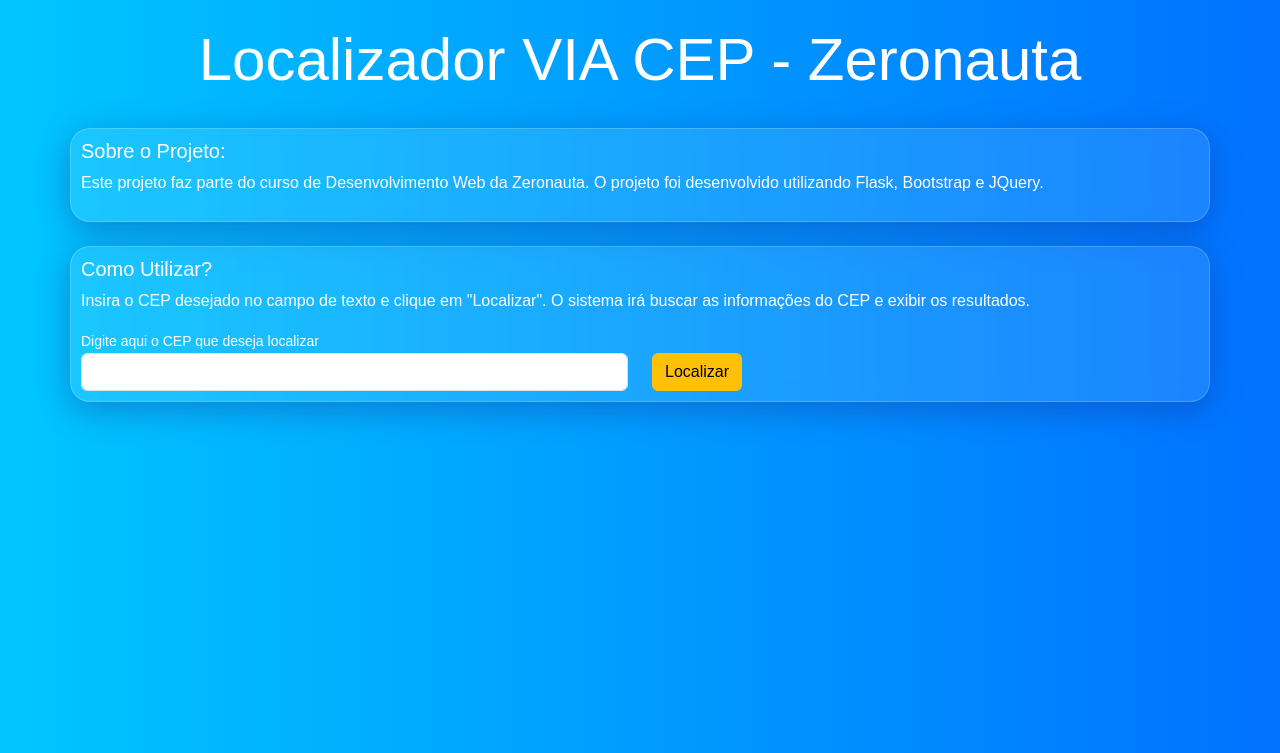
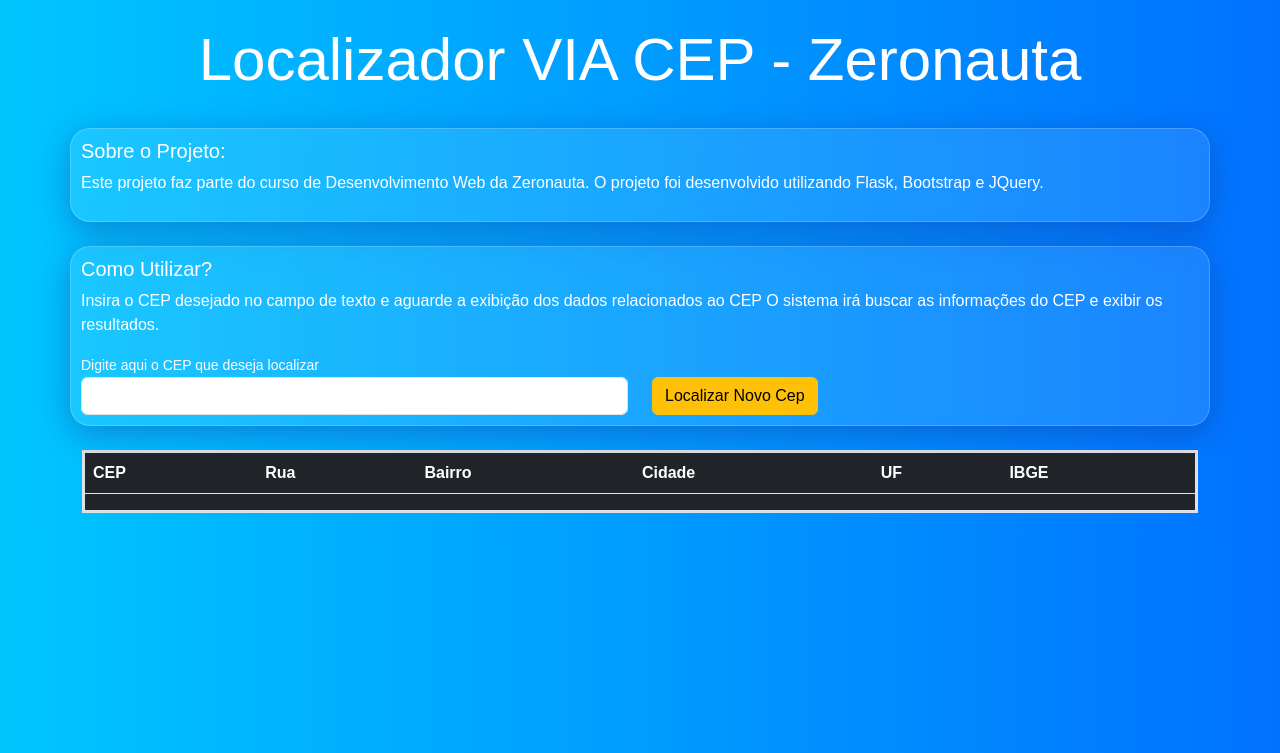
Before and after one commit to DougPomp/Localizador-de-CEP, a Flask app: page / in a window 1280 px wide. Shown: the top 753 px of the page. Run offline with Flask 3, Linux system fonts and the light colour scheme; lists and menus that the app fills with data are empty.

Commit message:
Feat: Busca de dados via API do via CEP utilizando jquery (assíncrono- AJAX)

```diff
--- a/templates/index.html
+++ b/templates/index.html
@@ -26,21 +26,48 @@
             <div class="col-12 box-glassmorfismo mt-4 ml-2">
                 <h4 class="titulo-header-sub">Como Utilizar?</h4>
                 <p>
-                    Insira o CEP desejado no campo de texto e clique em "Localizar".
+                    Insira o CEP desejado no campo de texto e aguarde a exibição dos dados relacionados ao CEP
                     O sistema irá buscar as informações do CEP e exibir os resultados.
                 </p>
-                <form action="/api-via-cep" method="get">
+                <form>
                     <div class="row">
                         <div class="col-md-6">
                             <label for="cep" class="small">Digite aqui o CEP que deseja localizar</label>
-                            <input type="text" name="cep" class="form-control col-8" data-mask="00000-000" required>
+                            <input type="text" name="cep" id="cep" class="form-control col-8" data-mask="00000-000"
+                                required>
                         </div>
                         <div class="col-md-6 mt-4">
-                            <button type="submit" class="btn btn-warning cursor-botao">Localizar</button>
+                            <button type="submit" onclick="limpar_tabela_cep"
+                                class="btn btn-warning cursor-botao">Localizar Novo Cep</button>
                         </div>
                     </div>
                 </form>
             </div>
+        </div>
+        <div class="col-md-12 mt-4">
+            <table class="table table-striped table-dark border border-3">
+                <thead>
+                    <tr>
+                        <th>CEP</th>
+                        <th>Rua</th>
+                        <th>Bairro</th>
+                        <th>Cidade</th>
+                        <th>UF</th>
+                        <th>IBGE</th>
+                    </tr>
+                </thead>
+                <tbody>
+                    <tr>
+                    <tr>
+                        <td id="td-cep"></td>
+                        <td id="td-rua"></td>
+                        <td id="td-bairro"></td>
+                        <td id="td-cidade"></td>
+                        <td id="td-uf"></td>
+                        <td id="td-ibge"></td>
+                    </tr>
+                </tbody>
+            </table>
         </div>
     </div>
 </body>
@@ -51,6 +78,43 @@
 <script>
     $(document).ready(function () {
         $('input[name="cep"]').mask('00000-000');
+
+        function limpa_tabela_cep() {
+            $("#td-cep, #td-rua, #td-bairro, #td-cidade, #td-uf, #td-ibge").text("");
+        }
+
+        $("#cep").blur(function () {
+            var cep = $(this).val().replace(/\D/g, '');
+
+            if (cep !== "") {
+                var validacep = /^[0-9]{8}$/;
+
+                if (validacep.test(cep)) {
+                    // Preenche com "..." enquanto carrega
+                    $("#td-cep").text(cep);
+                    $("#td-rua, #td-bairro, #td-cidade, #td-uf, #td-ibge").text("...");
+
+                    $.getJSON("https://viacep.com.br/ws/" + cep + "/json/?callback=?", function (dados) {
+                        if (!("erro" in dados)) {
+                            $("#td-cep").text(cep);
+                            $("#td-rua").text(dados.logradouro);
+                            $("#td-bairro").text(dados.bairro);
+                            $("#td-cidade").text(dados.localidade);
+                            $("#td-uf").text(dados.uf);
+                            $("#td-ibge").text(dados.ibge);
+                        } else {
+                            limpa_tabela_cep();
+                            alert("CEP não encontrado.");
+                        }
+                    });
+                } else {
+                    limpa_tabela_cep();
+                    alert("Formato de CEP inválido.");
+                }
+            } else {
+                limpa_tabela_cep();
+            }
+        });
     });
 </script>
 
```
Also changed, not shown: templates/dados_cep.html (deleted, +0 -78 lines).
